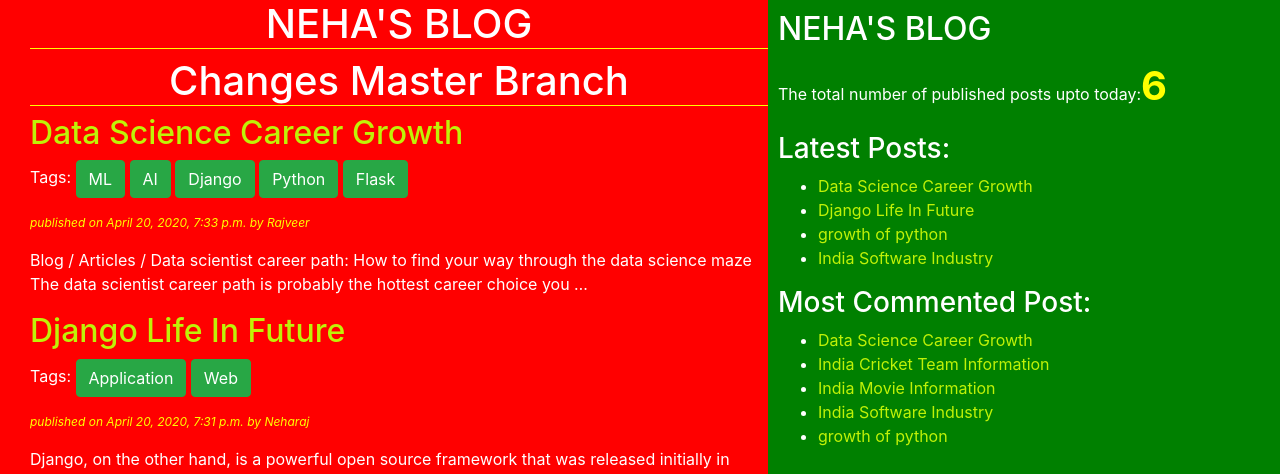
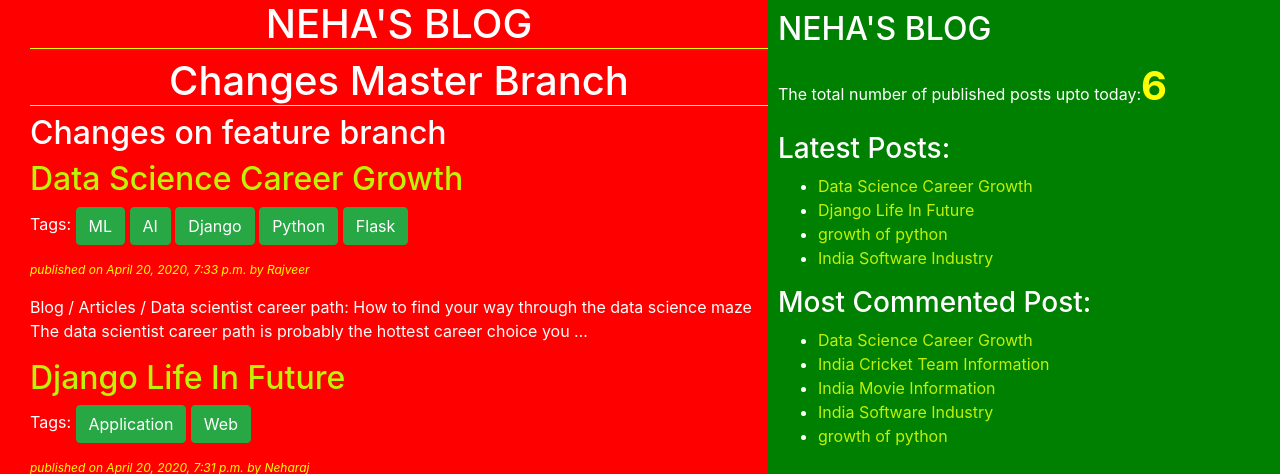
Before and after one commit to Neha-kumari200/Django_blogproject, a Django app: page / in a window 1280 px wide. Shown: the top 474 px of the page. Run offline with Django 3.2, Linux system fonts and the light colour scheme; data comes from the database, SQL or seed files in the repository; parts of the project's set-up code (start-up, migrations or seed data) failed here and were passed over; some libraries are stand-ins or nearby versions.

Commit message:
changes on feature branch

```diff
--- a/templates/blog/post_list.html
+++ b/templates/blog/post_list.html
@@ -2,7 +2,11 @@
 {% block title_block %}NEHA'S BLOG HOME PAGE{% endblock %}
   {% block content %}
     <h1>NEHA'S BLOG</h1>
+
     <h1>Changes Master Branch</h1>
+
+    <h2>Changes on feature branch</h2>
+
     {%if tag%}
     <h2>Posts tagged with "{{tag.name}}"</h2>
     {%endif%}
```
